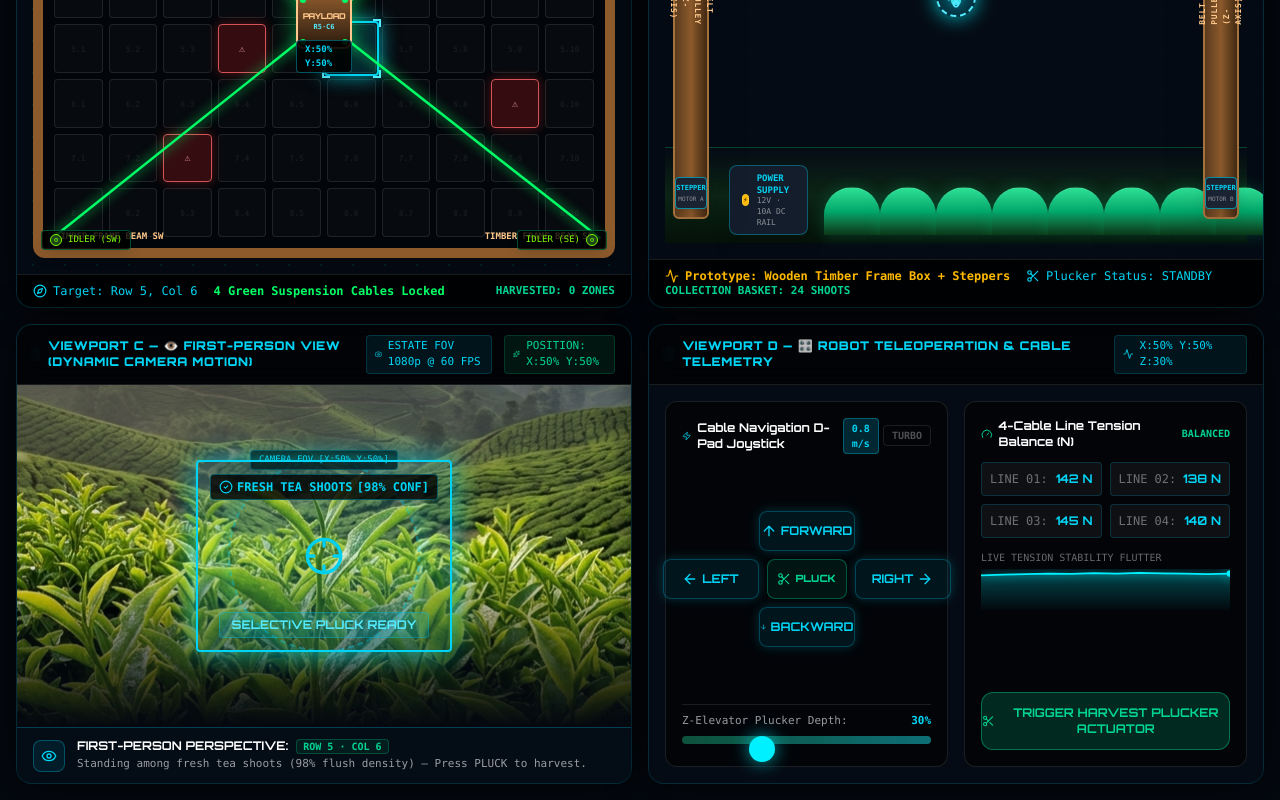
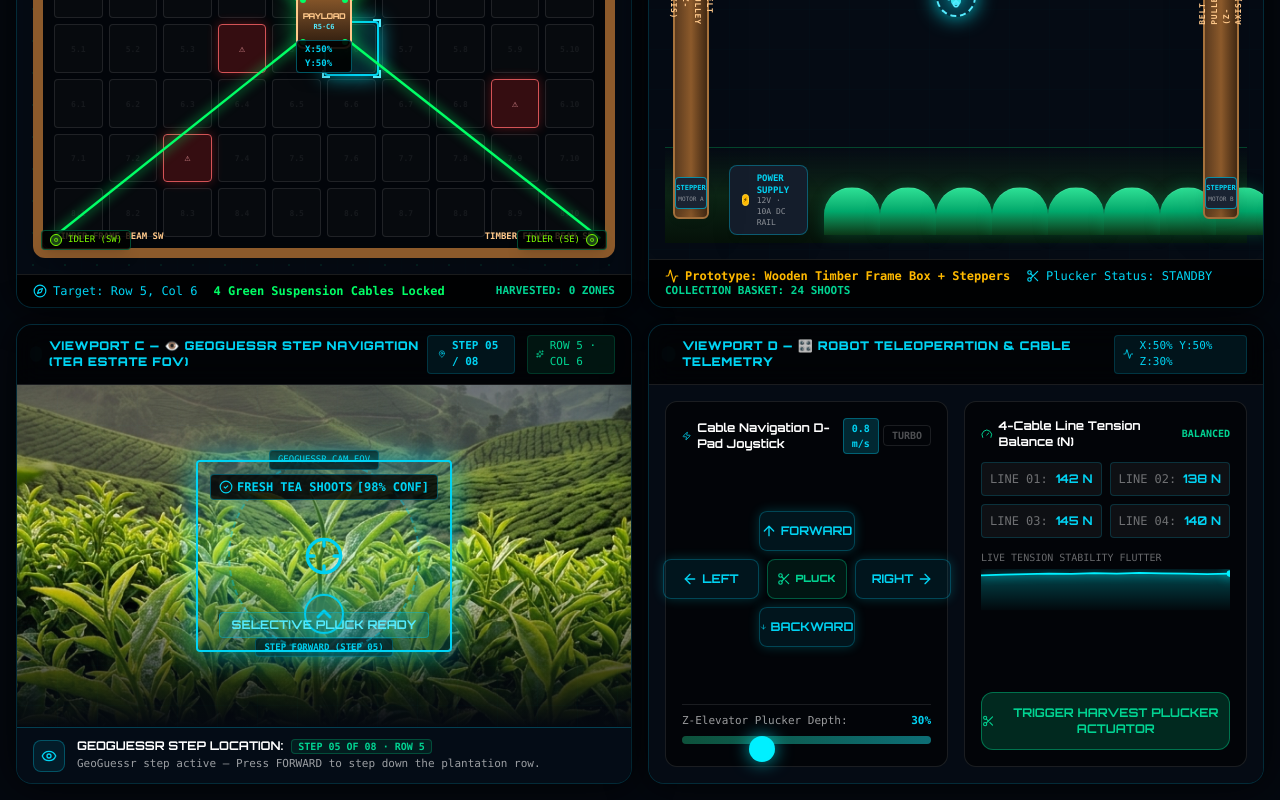
Before and after one commit to kavinjp486/ARISE, a React (Vite) app in the folder frontend/: page / in a window 1280 px wide. Shown: the part 424-1224 px from the top of the page. Built offline with nearby package versions, Linux system fonts and the light colour scheme; the HTML template or start-up script is replaced by a standard one.

Commit message:
Add GeoGuessr style step navigation to First-Person View with pulsing forward chevron, motion blur, and step flash transitions

```diff
--- a/frontend/src/components/digitaltwin/FirstPersonCameraHUD.tsx
+++ b/frontend/src/components/digitaltwin/FirstPersonCameraHUD.tsx
@@ -1,10 +1,13 @@
-import { motion } from "framer-motion";
+import { useEffect, useState } from "react";
+import { motion, AnimatePresence } from "framer-motion";
 import {
   AlertTriangle,
   Camera,
   CheckCircle2,
+  ChevronUp,
   Crosshair,
   Eye,
+  MapPin,
   Sparkles,
 } from "lucide-react";
 import type { CellData } from "@/types";
@@ -31,13 +34,23 @@ export function FirstPersonCameraHUD({
   const isDiseaseZone = currentCell?.status === "disease";
   const isHarvestedZone = currentCell?.status === "harvested";
 
-  // Pronounced First-Person Camera Motion:
-  // Forward (UP button: posY -> 0): Zooms in + shifts image downward to simulate moving forward into foliage
-  // Backward (DOWN button: posY -> 100): Zooms out + shifts image upward
-  // Left / Right (posX: 0..100): Pans horizontally across screen (-180px to +180px)
-  const zoomScale = 1.1 + ((100 - posY) / 100) * 0.55;
-  const forwardPanY = (50 - posY) * 3.2;
-  const lateralPanX = (50 - posX) * 3.5;
+  // GeoGuessr Discrete Step Index derived from posY (0 to 7 steps)
+  const stepIndex = Math.min(7, Math.max(0, Math.floor(((100 - posY) / 100) * 8)));
+  const [isStepping, setIsStepping] = useState(false);
+  const [prevStep, setPrevStep] = useState(stepIndex);
+
+  // Trigger optical motion blur flash whenever stepIndex changes
+  useEffect(() => {
+    if (stepIndex !== prevStep) {
+      setIsStepping(true);
+      setPrevStep(stepIndex);
+      const timer = setTimeout(() => setIsStepping(false), 300);
+      return () => clearTimeout(timer);
+    }
+  }, [stepIndex, prevStep]);
+
+  // GeoGuessr Lateral Pan (Left/Right)
+  const lateralPanX = (50 - posX) * 3.8;
 
   return (
     <div className="relative w-full h-full min-h-[460px] bg-[#04080F] border border-cyan-500/20 rounded-2xl overflow-hidden flex flex-col font-sans select-none shadow-[0_0_40px_rgba(0,0,0,0.8)]">
@@ -46,36 +59,49 @@ export function FirstPersonCameraHUD({
         <div className="flex items-center gap-2.5">
           <div className="h-2 w-2 rounded-full bg-cyan-400 animate-ping" />
           <span className="font-orb font-black text-xs text-cyan-400 tracking-wider">
-            VIEWPORT C — 👁️ FIRST-PERSON VIEW (DYNAMIC CAMERA MOTION)
+            VIEWPORT C — 👁️ GEOGUESSR STEP NAVIGATION (TEA ESTATE FOV)
           </span>
         </div>
 
         <div className="flex items-center gap-3 font-mono text-[11px]">
-          <div className="flex items-center gap-1.5 text-cyan-400 bg-cyan-500/10 px-2 py-0.5 rounded border border-cyan-500/20">
-            <Camera className="h-3 w-3" />
-            <span>ESTATE FOV 1080p @ 60 FPS</span>
+          <div className="flex items-center gap-1.5 text-cyan-400 bg-cyan-500/10 px-2.5 py-0.5 rounded border border-cyan-500/20">
+            <MapPin className="h-3 w-3 text-cyan-400" />
+            <span className="font-bold">STEP 0{stepIndex + 1} / 08</span>
           </div>
 
           <div className="flex items-center gap-1.5 text-emerald-400 bg-emerald-500/10 px-2 py-0.5 rounded border border-emerald-500/20">
             <Sparkles className="h-3 w-3" />
-            <span>POSITION: X:{Math.round(posX)}% Y:{Math.round(posY)}%</span>
+            <span>ROW {row + 1} · COL {col + 1}</span>
           </div>
         </div>
       </div>
 
-      {/* Main First Person Camera Viewport */}
+      {/* Main GeoGuessr Style Downward/Forward Camera Viewport */}
       <div className="relative flex-1 w-full bg-[#050E0A] overflow-hidden flex items-center justify-center">
-        {/* Photorealistic First-Person Tea Estate Background with Responsive Motion */}
+        {/* Optical Shutter Flash on Step Transition */}
+        <AnimatePresence>
+          {isStepping && (
+            <motion.div
+              initial={{ opacity: 0.8 }}
+              animate={{ opacity: 0 }}
+              exit={{ opacity: 0 }}
+              transition={{ duration: 0.3 }}
+              className="absolute inset-0 bg-cyan-400/20 backdrop-blur-sm z-30 pointer-events-none"
+            />
+          )}
+        </AnimatePresence>
+
+        {/* Photorealistic First-Person Tea Estate Image Layer */}
         <motion.div
           className="absolute -inset-16 bg-cover bg-center"
           animate={{
-            scale: zoomScale,
+            scale: 1.05 + stepIndex * 0.05,
             x: lateralPanX,
-            y: forwardPanY,
+            filter: isStepping ? "blur(3px)" : "blur(0px)",
           }}
           transition={{
             type: "spring",
-            stiffness: 140,
+            stiffness: 160,
             damping: 18,
           }}
           style={{
@@ -83,7 +109,7 @@ export function FirstPersonCameraHUD({
           }}
         />
 
-        {/* Natural Sun Flare Glow & Vignette */}
+        {/* Dark Vignette & Grid Line Overlays */}
         <div className="absolute inset-0 bg-gradient-to-t from-[#04080F] via-transparent to-black/40 pointer-events-none z-10" />
         <div
           className="absolute inset-0 opacity-15 pointer-events-none z-10"
@@ -93,12 +119,28 @@ export function FirstPersonCameraHUD({
           }}
         />
 
+        {/* GEOGUESSR FLOATING NAVIGATION CHEVRON ARROW (Pulsing Ground Indicator) */}
+        <div className="absolute bottom-16 z-20 flex flex-col items-center pointer-events-none">
+          <motion.div
+            animate={{ y: [0, -8, 0] }}
+            transition={{ repeat: Infinity, duration: 1.2, ease: "easeInOut" }}
+            className="flex flex-col items-center gap-1 cursor-pointer"
+          >
+            <div className="h-10 w-10 rounded-full bg-cyan-500/20 border-2 border-cyan-400 flex items-center justify-center text-cyan-400 shadow-[0_0_20px_rgba(0,240,255,0.6)] backdrop-blur-md">
+              <ChevronUp className="h-6 w-6 stroke-[3]" />
+            </div>
+            <span className="font-mono text-[9px] font-bold text-cyan-400 bg-black/80 px-2 py-0.5 rounded border border-cyan-500/30">
+              STEP FORWARD (STEP 0{stepIndex + 1})
+            </span>
+          </motion.div>
+        </div>
+
         {/* Tactical Crosshairs HUD */}
         <div className="absolute inset-0 flex items-center justify-center pointer-events-none z-20">
           <div className="relative w-48 h-48 border-2 border-dashed border-cyan-400/40 rounded-full flex items-center justify-center shadow-[0_0_25px_rgba(0,240,255,0.25)]">
             <Crosshair className="h-10 w-10 text-cyan-400" />
             <span className="absolute -top-3 text-[9px] font-mono text-cyan-400 bg-black/80 px-2 py-0.5 rounded border border-cyan-500/30">
-              CAMERA FOV [X:{Math.round(posX)}% Y:{Math.round(posY)}%]
+              GEOGUESSR CAM FOV
             </span>
           </div>
         </div>
@@ -175,7 +217,7 @@ export function FirstPersonCameraHUD({
         )}
       </div>
 
-      {/* Bottom AI Recommendation Banner */}
+      {/* Bottom AI Recommendation Banner & Step Breadcrumbs */}
       <div className="px-4 py-2.5 bg-[#040C16] border-t border-cyan-500/30 flex flex-wrap items-center justify-between gap-4 z-30">
         <div className="flex items-center gap-3">
           <div className="h-8 w-8 rounded-lg bg-cyan-500/10 border border-cyan-400/30 flex items-center justify-center text-cyan-400">
@@ -183,17 +225,17 @@ export function FirstPersonCameraHUD({
           </div>
           <div>
             <div className="font-orb text-xs font-bold text-white flex items-center gap-2">
-              <span>FIRST-PERSON PERSPECTIVE:</span>
+              <span>GEOGUESSR STEP LOCATION:</span>
               <span className="text-emerald-400 font-mono text-[10px] px-1.5 py-0.2 rounded bg-emerald-500/10 border border-emerald-500/30">
-                ROW {row + 1} · COL {col + 1}
+                STEP 0{stepIndex + 1} OF 08 · ROW {row + 1}
               </span>
             </div>
             <div className="text-[11px] text-white/60 font-mono mt-0.5">
               {isDiseaseZone
                 ? "Pathology detected — Bio-fungicide spray recommended."
                 : isHarvestedZone
-                ? "Zone harvested — Move to adjacent crop sector."
-                : "Standing among fresh tea shoots (98% flush density) — Press PLUCK to harvest."}
+                ? "Zone harvested — Step forward to next tea sector."
+                : "GeoGuessr step active — Press FORWARD to step down the plantation row."}
             </div>
           </div>
         </div>
```
